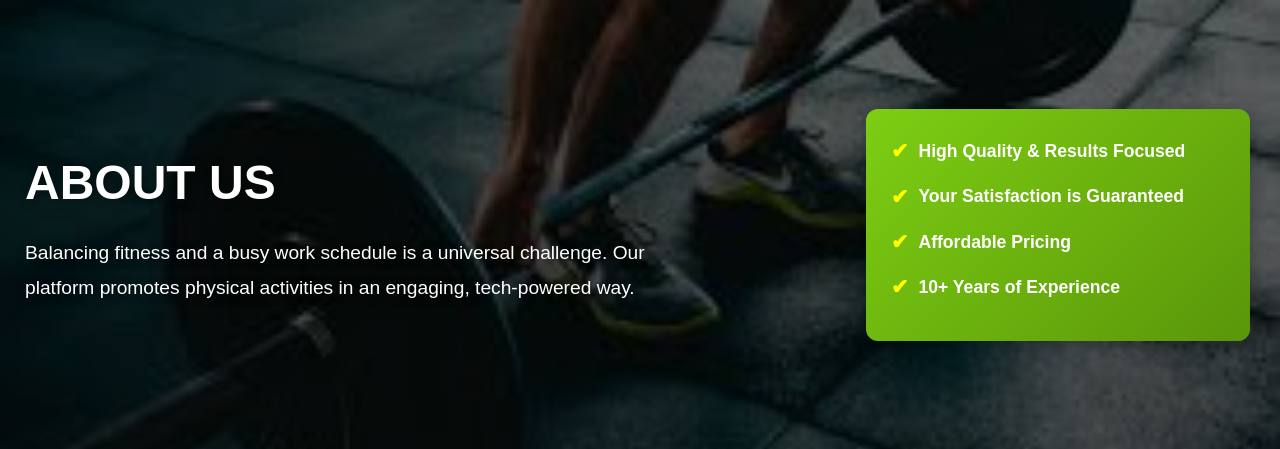
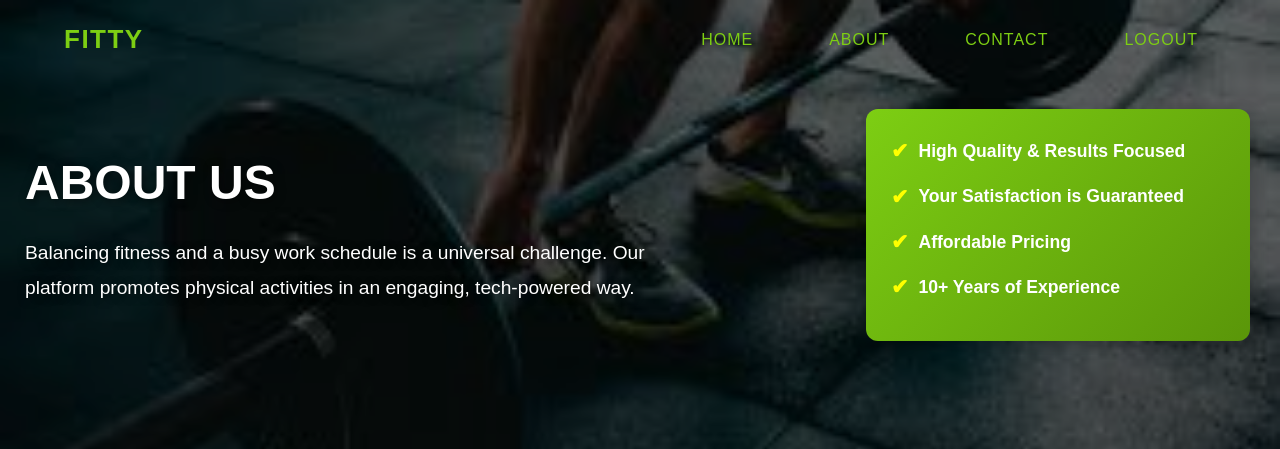
Before and after one commit to DiyaGoyal0212/fitness-tracker, a Flask app: page /about in a window 1280 px wide. Shown: the top 449 px of the page. Run offline with Flask 3, Linux system fonts and the light colour scheme.

Commit message:
done wieh frontnd

```diff
--- a/static/about.css
+++ b/static/about.css
@@ -3,7 +3,7 @@
   margin: 0;
   padding: 0;
   box-sizing: border-box;
-    font-family: 'Poppins', sans-serif;
+  font-family: "Poppins", sans-serif;
   scroll-behavior: smooth;
 }
 
@@ -12,6 +12,50 @@
   background-color: #f5f5f5;
   color: #333;
   line-height: 1.6;
+}
+nav {
+  display: flex;
+  justify-content: space-between;
+  align-items: center;
+  padding: 1.2rem 4rem;
+  background: var(--secondary-color); /* Dark background for contrast */
+  position: fixed;
+  width: 100%;
+  z-index: 1000;
+  top: 0;
+  border-bottom: 3px solid var(--primary-color); /* Green bottom border */
+}
+
+nav h2 {
+  color: #7dce13; /* Green logo text */
+  font-size: 26px;
+  font-weight: 700;
+  text-transform: uppercase;
+  letter-spacing: 1.5px;
+}
+
+nav ul {
+  display: flex;
+  list-style: none;
+  gap: 2.5rem;
+}
+
+nav ul li a {
+  color: #7dce13;
+  text-decoration: none;
+  font-weight: 500;
+  font-size: 1rem;
+  text-transform: uppercase;
+  letter-spacing: 1px;
+  padding: 10px 18px;
+  border-radius: 25px; /* Rounded button-like appearance */
+  transition: background 0.3s ease, transform 0.2s ease;
+}
+
+nav ul li a:hover {
+  background: var(--primary-color); /* Green hover effect */
+  color: #111;
+  transform: scale(1.05);
 }
 
 /* ABOUT SECTION */
@@ -23,7 +67,7 @@
   padding: 0px;
   color: white;
   position: relative;
-    background: url('img.jpg') no-repeat center center/cover;
+  background: url("img.jpg") no-repeat center center/cover;
   border-radius: 0px;
   overflow: hidden;
   margin: 0px;
@@ -255,7 +299,6 @@
   color: var(--text-color);
 }
 
-
 /* Responsive Design */
 @media (max-width: 768px) {
   .about-container {
@@ -265,12 +308,14 @@
     padding: 30px;
   }
 
-    .about-content, .about-right {
+  .about-content,
+  .about-right {
     width: 100%;
     margin-bottom: 20px;
   }
 
-    .testimonial-cards, .achievement-grid {
+  .testimonial-cards,
+  .achievement-grid {
     flex-direction: column;
     align-items: center;
   }
--- a/templates/about.html
+++ b/templates/about.html
@@ -1,19 +1,34 @@
 <!DOCTYPE html>
 <html lang="en">
   <head>
-    <meta charset="UTF-8">
-    <meta name="viewport" content="width=device-width, initial-scale=1.0">
+    <meta charset="UTF-8" />
+    <meta name="viewport" content="width=device-width, initial-scale=1.0" />
     <title>About Us - FLEX-IT-OUT</title>
-    <link rel="stylesheet" href="{{ url_for('static', filename='about.css') }}">
+    <link
+      rel="stylesheet"
+      href="{{ url_for('static', filename='about.css') }}"
+    />
   </head>
   <body>
-
+    <nav>
+      <h2>Fitty</h2>
+      <ul>
+        <li><a href="{{ url_for('home') }}">Home</a></li>
+        <li><a href="{{ url_for('about') }}">About</a></li>
+        <li><a href="{{ url_for('contact') }}">Contact</a></li>
+        <li><a href="{{ url_for('logout') }}">Logout</a></li>
+      </ul>
+    </nav>
     <!-- ABOUT US -->
     <div class="about-container">
       <div class="about-overlay"></div>
       <div class="about-content">
         <h1>ABOUT US</h1>
-            <p>Balancing fitness and a busy work schedule is a universal challenge. Our platform promotes physical activities in an engaging, tech-powered way.</p>
+        <p>
+          Balancing fitness and a busy work schedule is a universal challenge.
+          Our platform promotes physical activities in an engaging, tech-powered
+          way.
+        </p>
       </div>
       <div class="about-right">
         <ul>
@@ -28,7 +43,10 @@
     <!-- MISSION & VISION -->
     <div class="mission">
       <h2>Our Mission & Vision</h2>
-        <p>We aim to make fitness fun, interactive, and accessible for everyone through cutting-edge technology.</p>
+      <p>
+        We aim to make fitness fun, interactive, and accessible for everyone
+        through cutting-edge technology.
+      </p>
     </div>
 
     <!-- CLIENT TESTIMONIALS -->
@@ -59,6 +77,5 @@
     <footer>
       <p>© 2025 Fitty. All Rights Reserved.</p>
     </footer>
-
   </body>
 </html>
```
Also changed, not shown: static/contact.css (+45 -0 lines), templates/contact.html (+9 -0 lines). Lines whose indentation alone changed are shown as unchanged.
